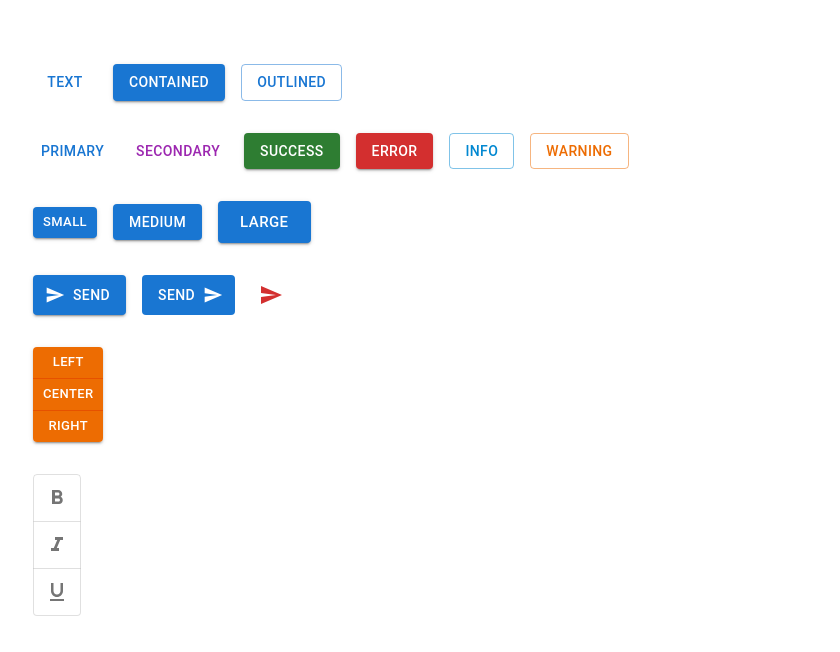
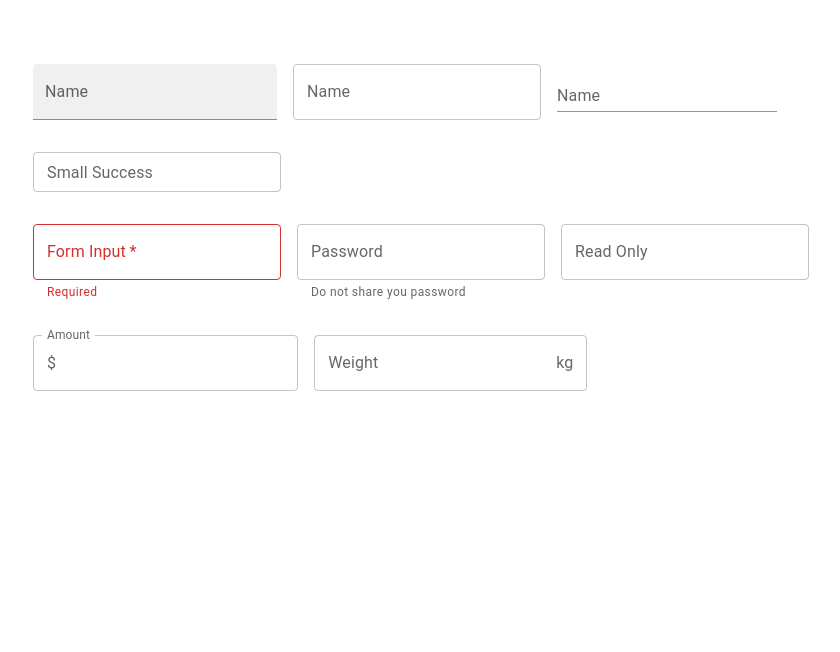
Before and after one commit to nghi9994/crash-mui-typescript, a React (Create React App) app: page / in a window 1280 px wide. Shown: the top 652 px of the page, without its empty margins (31-871 px from the left). Built offline with nearby package versions, Linux system fonts and the light colour scheme.

Commit message:
Feat: input - create TextField component

```diff
--- a/src/App.tsx
+++ b/src/App.tsx
@@ -3,12 +3,14 @@ import logo from './logo.svg';
 import './App.css';
 import MuiTypography from './components/MuiTypography';
 import MuiButton from './components/MuiButton';
+import MuiTextField from './components/MuiTextField';
 
 function App() {
   return (
     <div className="App">
       {/* <MuiTypography /> */}
-      <MuiButton />
+      {/* <MuiButton /> */}
+      <MuiTextField />
     </div>
   );
 }
--- /dev/null
+++ b/src/components/MuiTextField.tsx
@@ -0,0 +1,61 @@
+import { Stack, TextField, InputAdornment } from '@mui/material'
+import React, {useState} from 'react'
+
+const MuiTextField = () => {
+  const [value, setValue] = useState('')
+  return (
+    <Stack spacing={4}>
+      {/***
+       * TextField is input component
+       * Props: label, variant, size, color (primary, success, error... ), required, InputProps...
+       * 'error' prop == true changes all colors into red
+       * 'helperText' prop shows small text below input
+       */}
+      <Stack direction='row' spacing={2}>
+        <TextField label='Name' variant='filled' />
+        <TextField label='Name' variant='outlined' />
+        <TextField label='Name' variant='standard' />
+      </Stack>
+
+      <Stack direction='row' spacing={2}>
+        <TextField label='Small Success' size='small' color='success' />
+      </Stack>
+
+      <Stack direction='row' spacing={2}>
+        <TextField
+          label='Form Input'
+          required
+          value={value}
+          onChange={(e) => setValue(e.target.value)}
+          error={!value}
+          helperText={!value ? 'Required' : 'Do not share your password'}
+        />
+        <TextField label='Password' type='password' helperText='Do not share you password' />
+        <TextField label='Read Only' InputProps={{readOnly: true}} />
+      </Stack>
+
+      {/***
+       * InputProps is a prop inside TextField props
+       * InputProps include: readOnly, startAdornment, endAdornment...
+       * startAdornment/endAdornment is a place at the beginning/end of input
+       * startAdornment/endAdornment should be used with InputAdornment component
+       */}
+      <Stack direction='row' spacing={2}>
+        <TextField
+          label='Amount'
+          InputProps={{
+            startAdornment: <InputAdornment position='start'>$</InputAdornment>
+          }}
+        />
+        <TextField
+          label='Weight'
+          InputProps={{
+            endAdornment: <InputAdornment position='end'>kg</InputAdornment>
+          }}
+        />
+      </Stack>
+    </Stack>
+  )
+}
+
+export default MuiTextField
```
